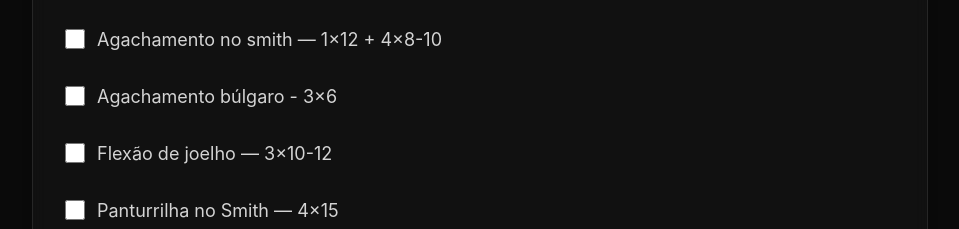
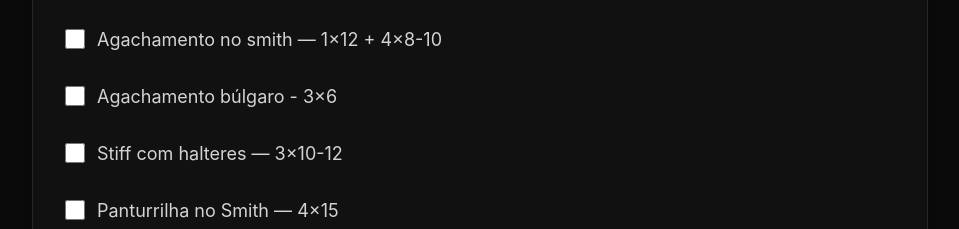
Before and after one commit to Cardimy/Projeto-Vigilante, a React (Vite) app: page / in a window 1280 px wide. Shown: the part 1520-1749 px from the top of the page, without its empty margins (160-1119 px from the left). Built offline with nearby package versions, Linux system fonts and the light colour scheme.

Commit message:
Atualização do treino 4

```diff
--- a/src/App.jsx
+++ b/src/App.jsx
@@ -131,7 +131,7 @@ export default function ProjetoVigilante() {
       [
         "Agachamento no smith — 1×12 + 4×8-10",
         "Agachamento búlgaro - 3×6",
-        "Flexão de joelho — 3×10-12",
+        "Stiff com halteres — 3×10-12",
         "Panturrilha no Smith — 4×15",
         "Desenvolvimento — 4×8",
         "Elevação lateral — 4×8",
```
